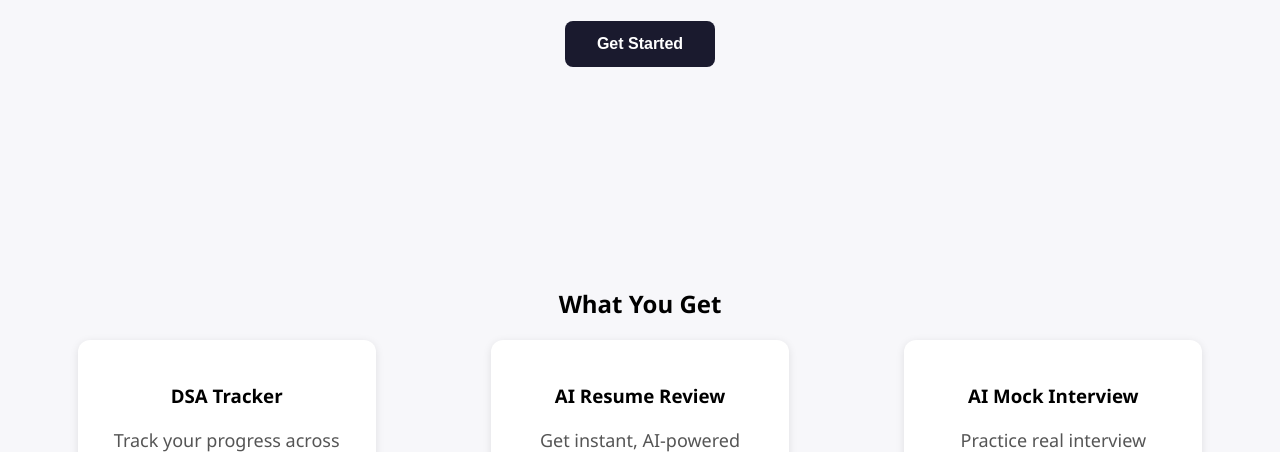
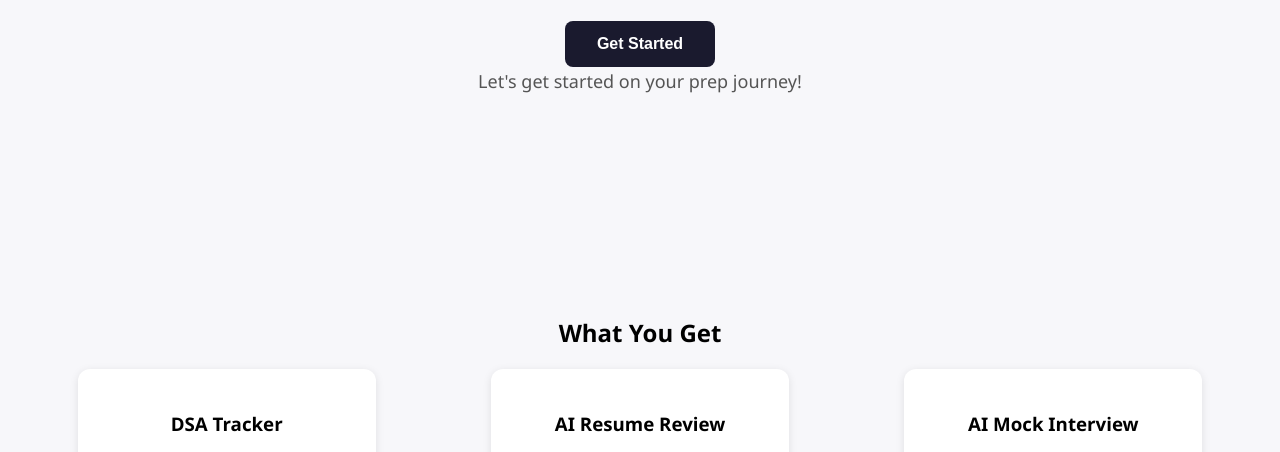
Before and after one commit to samadrita03-beep/ai-interview-prep, a plain HTML site: page index.html in a window 1280 px wide. Both pictures are taken after a click on the button "Get Started". Shown: the part 333-785 px from the top of the page. Drawn offline with Linux system fonts and the light colour scheme.

Commit message:
add dom manipulation to update page text on click

```diff
--- a/index.html
+++ b/index.html
@@ -17,6 +17,7 @@
         <h1>Ace Your Next Interview</h1>
         <p>An AI-powered platform to help you track your DSA progress, review your resume, and practice mock interviews — all in one place.</p>
         <button onclick="greetUser()">Get Started</button>
+        <p id="statusMessage"></p>
     </section>
     <section>
         <h2>What You Get</h2>
@@ -43,7 +44,7 @@
     </footer>
     <script>
         function greetUser() {
-            alert("Welcome to AI Interview Prep!");
+            document.getElementById("statusMessage").textContent = "Let's get started on your prep journey!";
         }
 
     </script>
```
